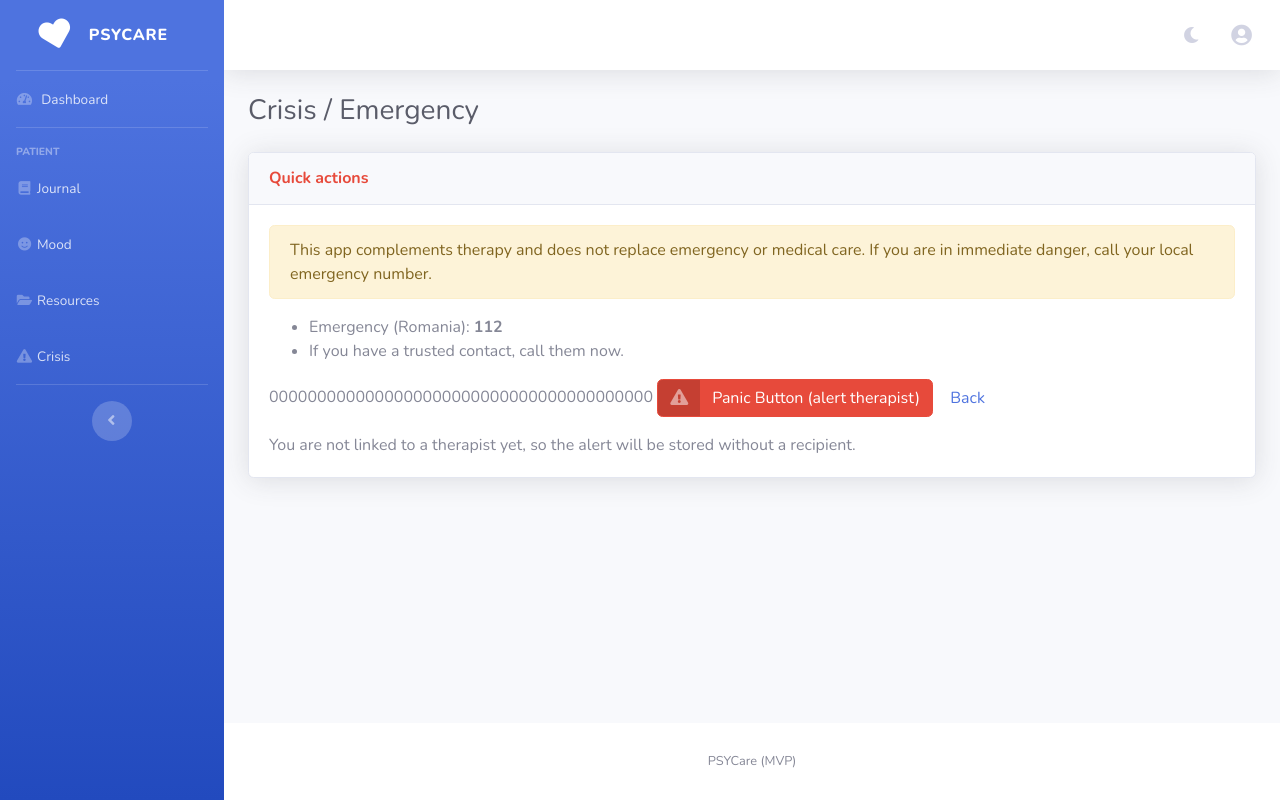
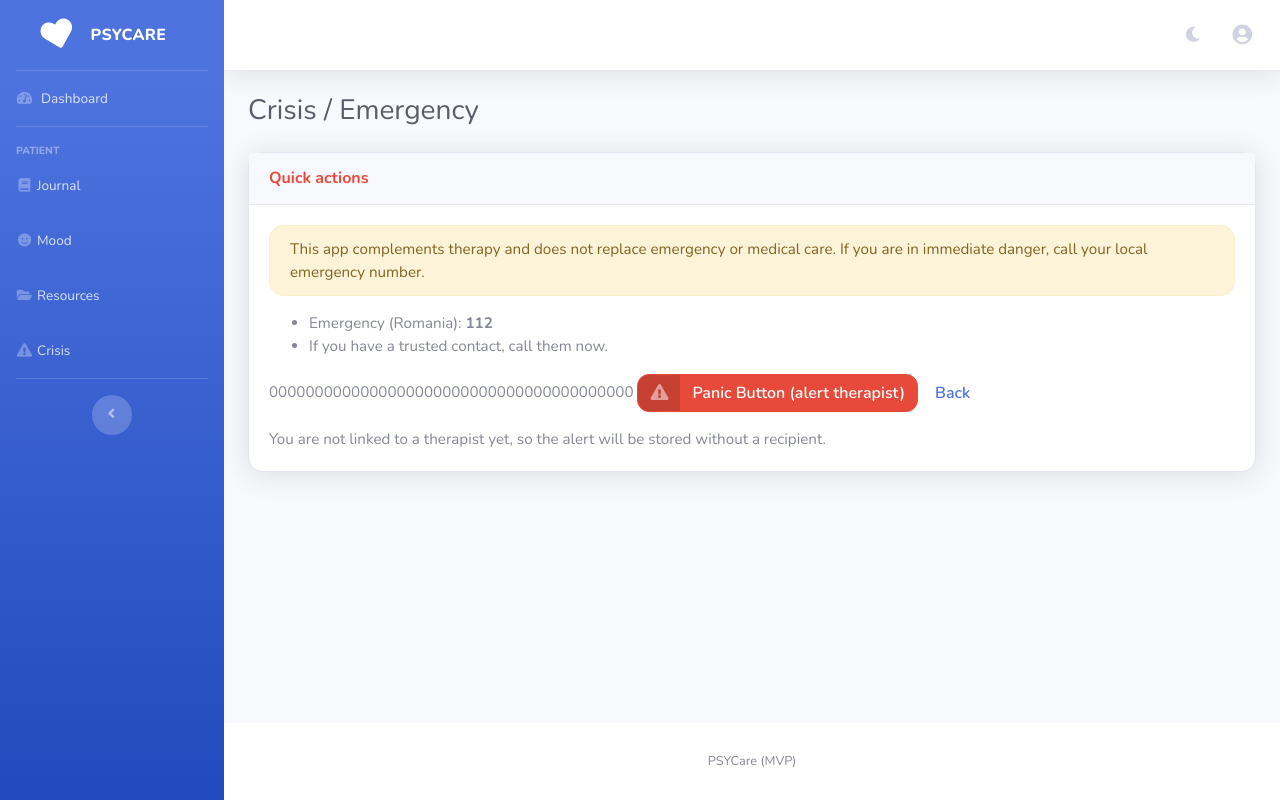
Before and after one commit to RobertDragota/Proiect-Requirements, a Flask app: page /patient/crisis in a window 1280 px wide. Run offline with Flask 3, Linux system fonts and the light colour scheme; the visitor is signed in with stand-in values (Sample User, id 1); data that the repository does not hold is empty; some libraries are stand-ins or nearby versions.

Commit message:
Playful modern UI tweaks

```diff
--- a/templates/base.html
+++ b/templates/base.html
@@ -13,6 +13,7 @@
 
     <link href="{{ url_for('static', filename='css/sb-admin-2.min.css') }}" rel="stylesheet">
         <link href="{{ url_for('static', filename='css/dark-mode.css') }}" rel="stylesheet">
+    <link href="{{ url_for('static', filename='css/playful.css') }}" rel="stylesheet">
 
         <script>
             (function () {
--- /dev/null
+++ b/ui/css/playful.css
@@ -0,0 +1,46 @@
+/* Playful/modern tweaks while staying within SB Admin 2 styling.
+   No new colors, no new font families, no custom shadows. */
+
+/* Slightly larger, cleaner base typography */
+body {
+  font-size: 0.95rem;
+  -webkit-font-smoothing: antialiased;
+  -moz-osx-font-smoothing: grayscale;
+}
+
+/* Softer, more modern shapes */
+.card,
+.dropdown-menu,
+.alert {
+  border-radius: 0.9rem;
+}
+
+.btn,
+.form-control,
+.input-group-text,
+.custom-select,
+.list-group-item {
+  border-radius: 0.75rem;
+}
+
+/* Make primary actions feel a bit more "app-like" */
+.btn {
+  font-weight: 600;
+}
+
+/* Reduce visual clutter on cards */
+.card-header {
+  border-top-left-radius: 0.9rem;
+  border-top-right-radius: 0.9rem;
+}
+
+/* Sidebar brand slightly bolder */
+.sidebar .sidebar-brand-text {
+  letter-spacing: 0.02em;
+}
+
+/* Tables/list rows look cleaner */
+.table td,
+.table th {
+  vertical-align: middle;
+}
```
